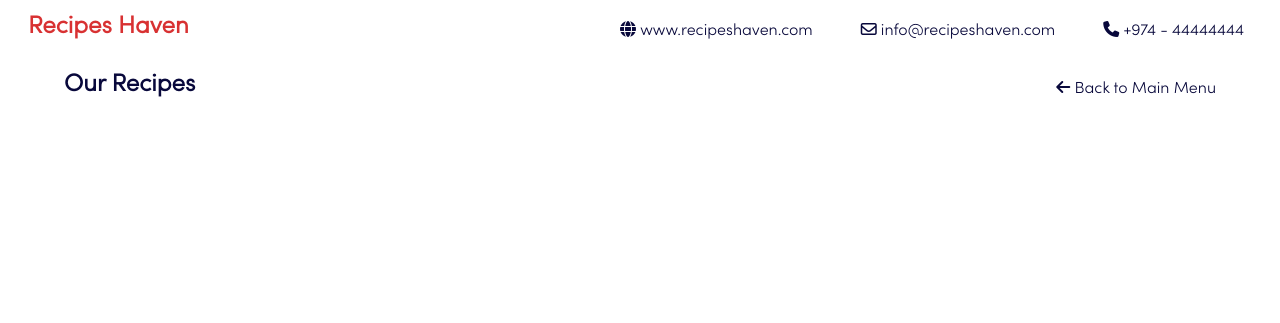
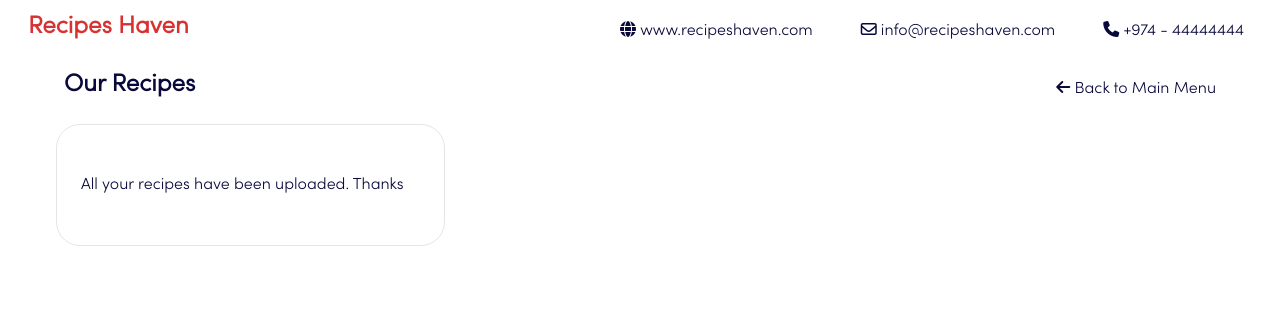
Before and after one commit to zaali33/recipes_project, a Flask app: template templates/import-success.html in a window 1280 px wide. Shown: the top 323 px of the page. Run offline with Flask 2, Linux system fonts and the light colour scheme; the template is opened without the code that fills it, so the values that code supplies are empty; some libraries are stand-ins or nearby versions.

Commit message:
fix issues related to import

```diff
--- a/templates/import-recipes.html
+++ b/templates/import-recipes.html
@@ -18,6 +18,7 @@
                         <form action="#" method="POST" enctype="multipart/form-data">
                             <input type="file" name="file" id="file" style="height: 40px;"/>
 {#                            <a class="menu-button">Upload</a>#}
+                            <br></br>
                             <input type="submit" value="submit">
                         </form>
                     </div>
--- a/templates/import-success.html
+++ b/templates/import-success.html
@@ -5,9 +5,15 @@
         <div class="page-header my-2">
             <h4 class="text-body mb-2">Our Recipes</h4>
             <a href="/" class="text-body"><i class="fa-solid fa-arrow-left"></i> Back to Main Menu</a>
-
         </div>
         <div class="row spaced-row" style="column-gap: 1.0rem;">
+                <div class="col-xl-4 bordered-card my-2">
+                    <div>
+                        <p class="text-body my-4">
+                            All your recipes have been uploaded. Thanks
+                        </p>
+                    </div>
+                </div>
         </div>
     </section>
 {% endblock %}
```
Also changed, not shown: functions/recipe_management.py (+2 -5 lines), import.html (deleted, +0 -10 lines).
